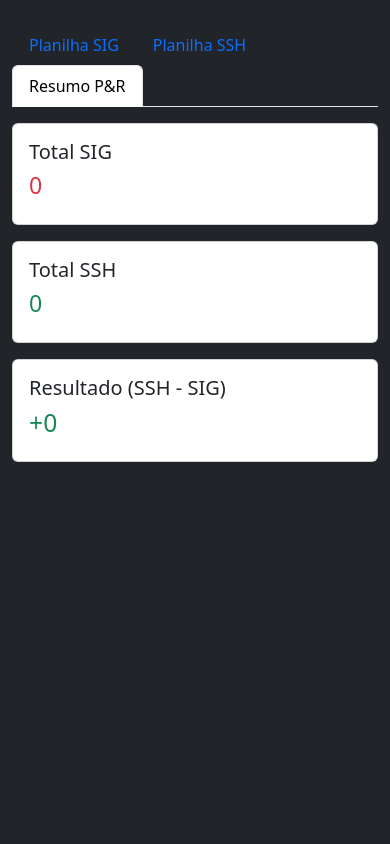
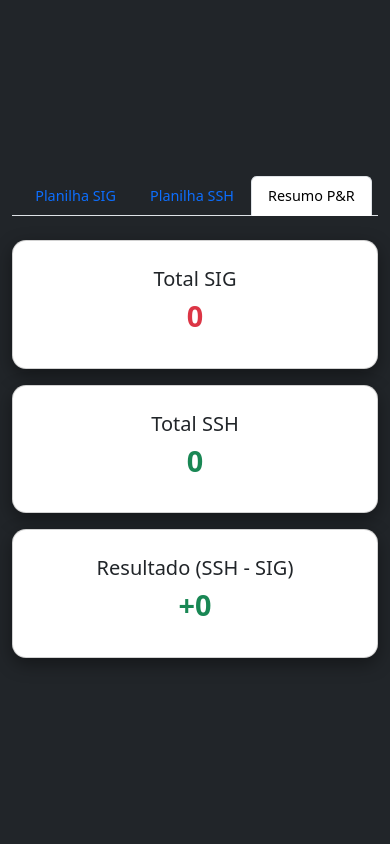
Before and after one commit to Loirin12/planilha-rdm-site-, a Flask app: page /resumo in a window 390 px wide. Run offline with Flask 3, Linux system fonts and the light colour scheme; the visitor is signed in with stand-in values (Sample User, id 1).

Commit message:
Enhance layout and styling in resumo.html
Added styles for better layout and card appearance.

```diff
--- a/templates/resumo.html
+++ b/templates/resumo.html
@@ -5,12 +5,57 @@
   <link rel="icon" href="{{ url_for('static', filename='imagens/logo.png') }}" type="image/png">
   <title>RESUMO P&R</title>
   <link href="https://cdn.jsdelivr.net/npm/bootstrap@5.3.0/dist/css/bootstrap.min.css" rel="stylesheet">
+
+  <style>
+    /* 🔥 CENTRALIZA A TELA TODA */
+    .wrapper-resumo {
+      min-height: 90vh;
+      display: flex;
+      flex-direction: column;
+      justify-content: center; /* central vertical */
+    }
+
+    /* Cards mais bonitos */
+    .card {
+      border-radius: 14px;
+      box-shadow: 0 6px 18px rgba(0,0,0,0.4);
+      text-align: center;
+    }
+
+    .card h3, .card h2 {
+      font-weight: bold;
+      font-size: 2.2rem;
+    }
+
+    /* 📱 Ajuste específico para celular */
+    @media (max-width: 768px) {
+      .wrapper-resumo {
+        min-height: 100vh;
+        padding-top: 10px;
+        padding-bottom: 20px;
+      }
+
+      .card {
+        padding: 10px;
+      }
+
+      .card h3, .card h2 {
+        font-size: 1.8rem; /* tamanho ideal no mobile */
+      }
+
+      .nav-tabs {
+        font-size: 0.9rem;
+      }
+    }
+  </style>
 </head>
 
 <body class="bg-dark text-light">
-  <div class="container py-4">
 
-    <ul class="nav nav-tabs mb-3">
+  <div class="container wrapper-resumo">
+
+    <!-- Menu -->
+    <ul class="nav nav-tabs mb-4 justify-content-center">
       <li class="nav-item">
         <a class="nav-link" href="/planilha-sig">Planilha SIG</a>
       </li>
@@ -21,6 +66,9 @@
         <a class="nav-link active">Resumo P&R</a>
       </li>
     </ul>
+
+    <!-- Cards centralizados -->
+    <div class="mx-auto w-100" style="max-width: 700px;">
 
       <div class="card mb-3">
         <div class="card-body">
@@ -49,5 +97,8 @@
       </div>
 
     </div>
+
+  </div>
+
 </body>
 </html>
```
Lines whose indentation alone changed are shown as unchanged.
